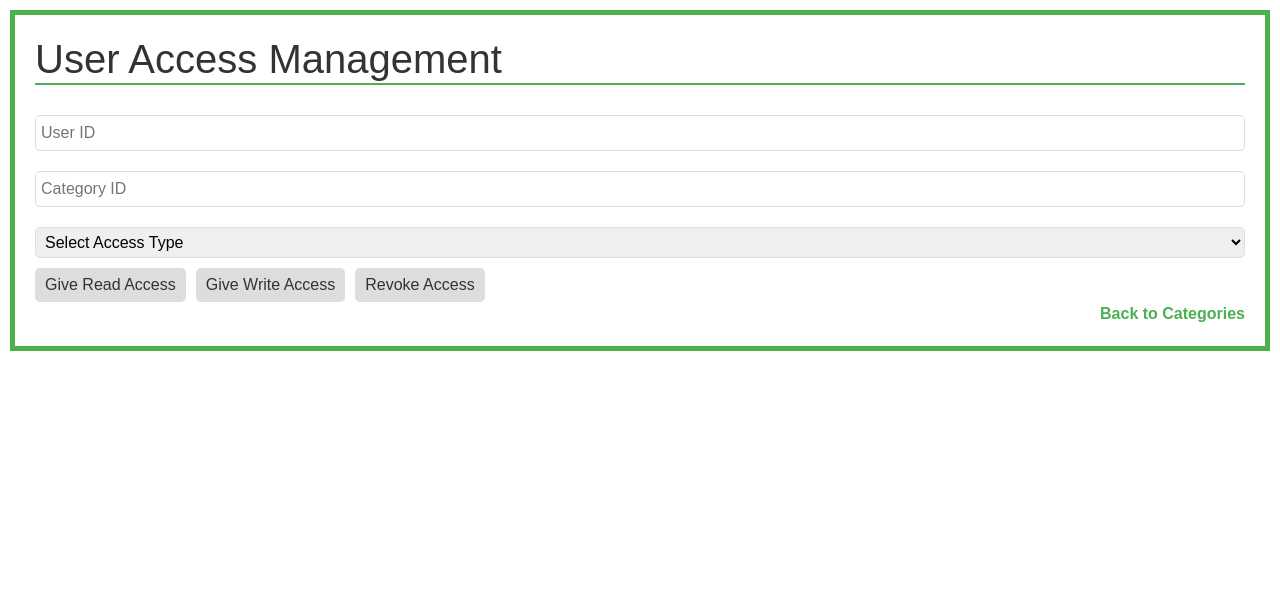
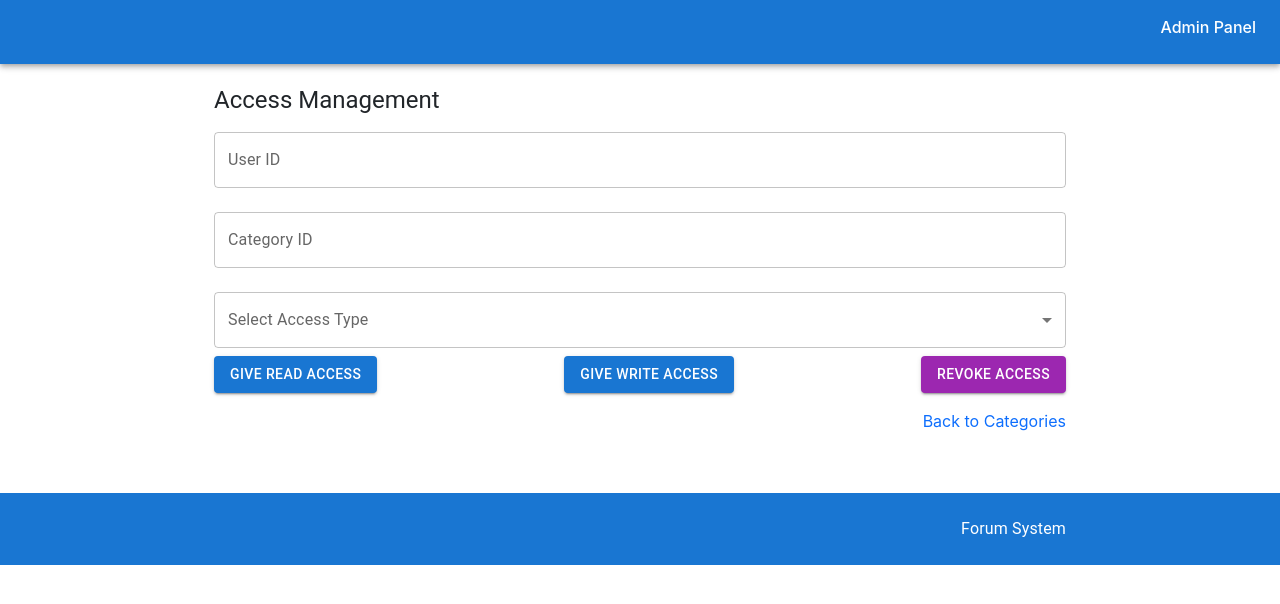
Before and after one commit to Web-Team-Project/Forum-System, a React (Create React App) app in the folder frontend/: page /admin in a window 1280 px wide. Shown: the top 604 px of the page. Built offline with nearby package versions, Linux system fonts and the light colour scheme; sample sign-in values are in the browser's storage.

Commit message:
Temporary admin panel design

```diff
--- a/frontend/src/pages/Admin.jsx
+++ b/frontend/src/pages/Admin.jsx
@@ -1,11 +1,14 @@
 import React, { useState } from "react";
 import { Link } from "react-router-dom";
 import api from "../api";
+import Header from "../components/Header";
+import Footer from "../components/Footer";
+import { Container, Typography, TextField, Button, Box } from "@mui/material";
 
 const Admin = () => {
   const [username, setUsername] = useState("");
   const [categoryId, setCategoryId] = useState("");
-  const [accessType, setAccessType] = useState("");
+  const [accessType, setAccessType] = useState(""); // Initialize with an empty string
 
   const giveReadAccess = async () => {
     const token = localStorage.getItem("token");
@@ -55,128 +58,61 @@ const Admin = () => {
   };
 
   return (
-    <div
-      style={{
-        border: "5px solid #4CAF50",
-        padding: "20px",
-        margin: "10px",
-        fontFamily: "Arial, sans-serif",
-      }}
-    >
-      <h1
-        style={{
-          borderBottom: "2px solid #4CAF50",
-          color: "#333",
-          marginBottom: "20px",
-        }}
-      >
-        User Access Management
-      </h1>
-      <input
-        type="text"
+    <>
+      <Header />
+      <Container component="main" maxWidth="md" sx={{ padding: "20px" }}>
+        <Typography component="h1" variant="h5">
+          Access Management
+        </Typography>
+        <TextField
+          variant="outlined"
+          margin="normal"
+          fullWidth
+          label="User ID"
           value={username}
           onChange={(e) => setUsername(e.target.value)}
-        placeholder="User ID"
-        style={{
-          margin: "10px 0",
-          padding: "5px",
-          width: "100%",
-          border: "1px solid #ddd",
-          borderRadius: "5px",
-        }}
         />
-      <input
-        type="text"
+        <TextField
+          variant="outlined"
+          margin="normal"
+          fullWidth
+          label="Category ID"
           value={categoryId}
           onChange={(e) => setCategoryId(e.target.value)}
-        placeholder="Category ID"
-        style={{
-          margin: "10px 0",
-          padding: "5px",
-          width: "100%",
-          border: "1px solid #ddd",
-          borderRadius: "5px",
-        }}
         />
-      <select
+        {/* Drop-down menu for selecting access type */}
+        <TextField
+          select
+          variant="outlined"
+          margin="normal"
+          fullWidth
+          label="Select Access Type"
           value={accessType}
-        onChange={(e) => setAccessType(e.target.value)}
-        style={{
-          margin: "10px 0",
-          padding: "5px",
-          width: "100%",
-          border: "1px solid #ddd",
-          borderRadius: "5px",
-        }}
+          onChange={(e) => setAccessType(e.target.value)} // Update the state when the value changes
         >
           <option value="">Select Access Type</option>
           <option value="read">Read</option>
           <option value="write">Write</option>
-      </select>
-      <button
-        style={{
-          backgroundColor: "#ddd",
-          color: "#333",
-          marginRight: "10px",
-          cursor: "pointer",
-          padding: "5px 10px",
-          border: "none",
-          borderRadius: "5px",
-          transition: "background-color 0.3s ease",
-        }}
-        onClick={giveReadAccess}
-        onMouseOver={(e) => (e.target.style.backgroundColor = "#bbb")}
-        onMouseOut={(e) => (e.target.style.backgroundColor = "#ddd")}
-      >
+        </TextField>
+        <Box sx={{ display: "flex", justifyContent: "space-between" }}>
+          <Button variant="contained" color="primary" onClick={giveReadAccess}>
             Give Read Access
-      </button>
-      <button
-        style={{
-          backgroundColor: "#ddd",
-          color: "#333",
-          marginRight: "10px",
-          cursor: "pointer",
-          padding: "5px 10px",
-          border: "none",
-          borderRadius: "5px",
-          transition: "background-color 0.3s ease",
-        }}
-        onClick={giveWriteAccess}
-        onMouseOver={(e) => (e.target.style.backgroundColor = "#bbb")}
-        onMouseOut={(e) => (e.target.style.backgroundColor = "#ddd")}
-      >
+          </Button>
+          <Button variant="contained" color="primary" onClick={giveWriteAccess}>
             Give Write Access
-      </button>
-      <button
-        style={{
-          backgroundColor: "#ddd",
-          color: "#333",
-          marginRight: "10px",
-          cursor: "pointer",
-          padding: "5px 10px",
-          border: "none",
-          borderRadius: "5px",
-          transition: "background-color 0.3s ease",
-        }}
-        onClick={revokeAccess}
-        onMouseOver={(e) => (e.target.style.backgroundColor = "#bbb")}
-        onMouseOut={(e) => (e.target.style.backgroundColor = "#ddd")}
-      >
+          </Button>
+          <Button variant="contained" color="secondary" onClick={revokeAccess}>
             Revoke Access
-      </button>
-      <div style={{ textAlign: "right" }}>
-        <Link
-          to="/categories"
-          style={{
-            textDecoration: "none",
-            color: "#4CAF50",
-            fontWeight: "bold",
-          }}
-        >
+          </Button>
+        </Box>
+        <Box sx={{ textAlign: "right", marginTop: 2 }}>
+          <Link to="/categories" style={{ textDecoration: "none" }}>
             Back to Categories
           </Link>
-      </div>
-    </div>
+        </Box>
+      </Container>
+      <Footer />
+    </>
   );
 };
 
```
Lines whose indentation alone changed are shown as unchanged.
